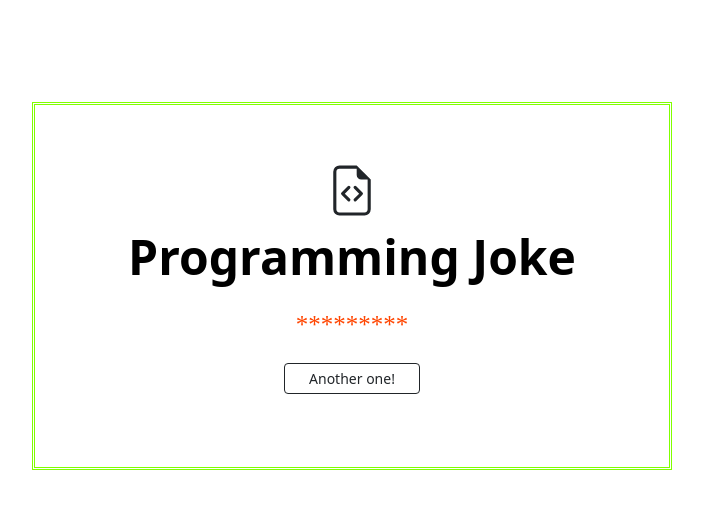
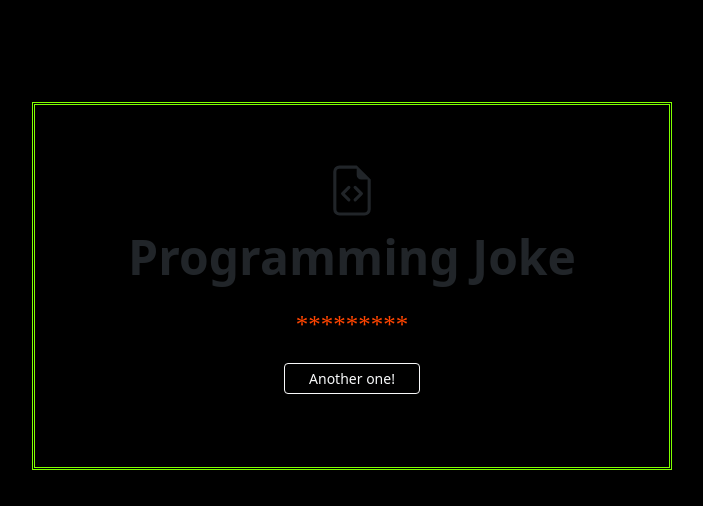
Before and after one commit to alokverma18/Programming-Jokes, a plain HTML site: page index.html in a window 1280 px wide. Shown: the whole page, without its empty margins (288-991 px from the left). Drawn offline with nearby package versions, Linux system fonts and the light colour scheme; no server answers.

Commit message:
Update index.html
Changed background color

```diff
--- a/index.html
+++ b/index.html
@@ -14,19 +14,19 @@
 
 </head>
 
-<body style="margin: 8% 25%;">
+<body style="margin: 8% 25%; background-color: black;">
     <div class="px-4 py-5 my-5 text-center" style=" border-color: rgb(128, 255, 0); border-style:double; ">
 
         <svg xmlns="http://www.w3.org/2000/svg" width="50" height="75" fill="currentColor" class="bi bi-file-earmark-code" viewBox="0 0 16 16">
             <path d="M14 4.5V14a2 2 0 0 1-2 2H4a2 2 0 0 1-2-2V2a2 2 0 0 1 2-2h5.5L14 4.5zm-3 0A1.5 1.5 0 0 1 9.5 3V1H4a1 1 0 0 0-1 1v12a1 1 0 0 0 1 1h8a1 1 0 0 0 1-1V4.5h-2z"/>
             <path d="M8.646 6.646a.5.5 0 0 1 .708 0l2 2a.5.5 0 0 1 0 .708l-2 2a.5.5 0 0 1-.708-.708L10.293 9 8.646 7.354a.5.5 0 0 1 0-.708zm-1.292 0a.5.5 0 0 0-.708 0l-2 2a.5.5 0 0 0 0 .708l2 2a.5.5 0 0 0 .708-.708L5.707 9l1.647-1.646a.5.5 0 0 0 0-.708z"/>
         </svg>
-        <h1 class="display-5 fw-bold text-body-emphasis">Programming Joke</h1>
+        <h1 class="display-5 fw-bold">Programming Joke</h1>
         <div class="col-lg-6 mx-auto" style="margin: 25px auto;">
             <p class="setup lead mb-4" style="color: orangered; font: 25px Merriweather">*********</p>
             <p class="delivery lead mb-4" style="color: rgb(0, 34, 255); font: 25px  Merriweather;  font-style: italic;"></p>
             <div class="d-grid gap-2 d-sm-flex justify-content-sm-center" style="margin: 10px auto;">
-                <button type="button" class="btn btn-outline-dark btn-sm px-4">Another one!</button>
+                <button type="button" class="btn btn-outline-light btn-sm px-4">Another one!</button>
             </div>
         </div>
     </div>
```
